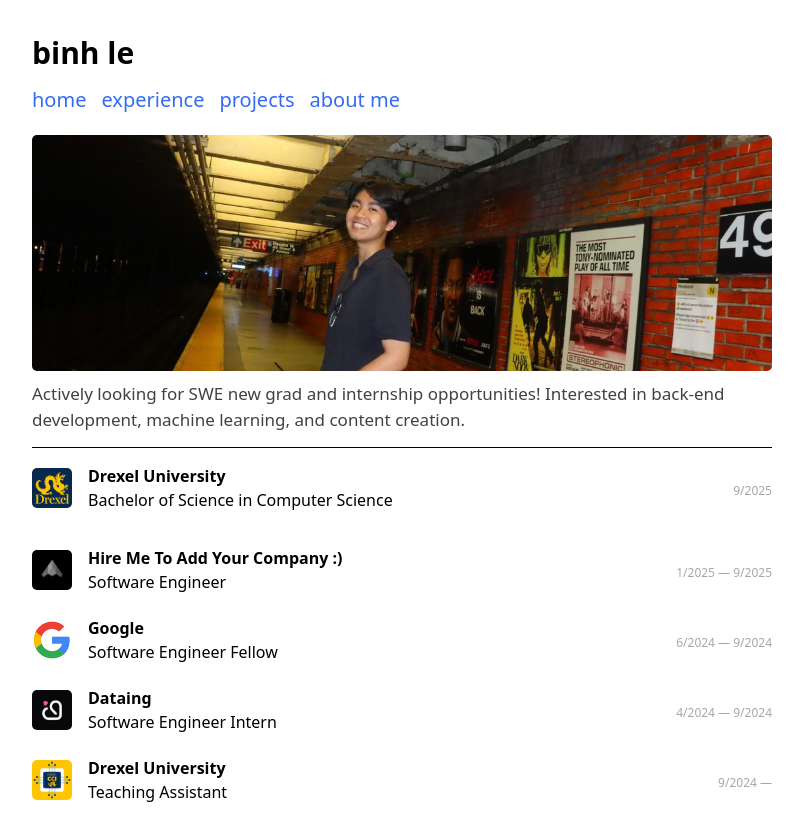
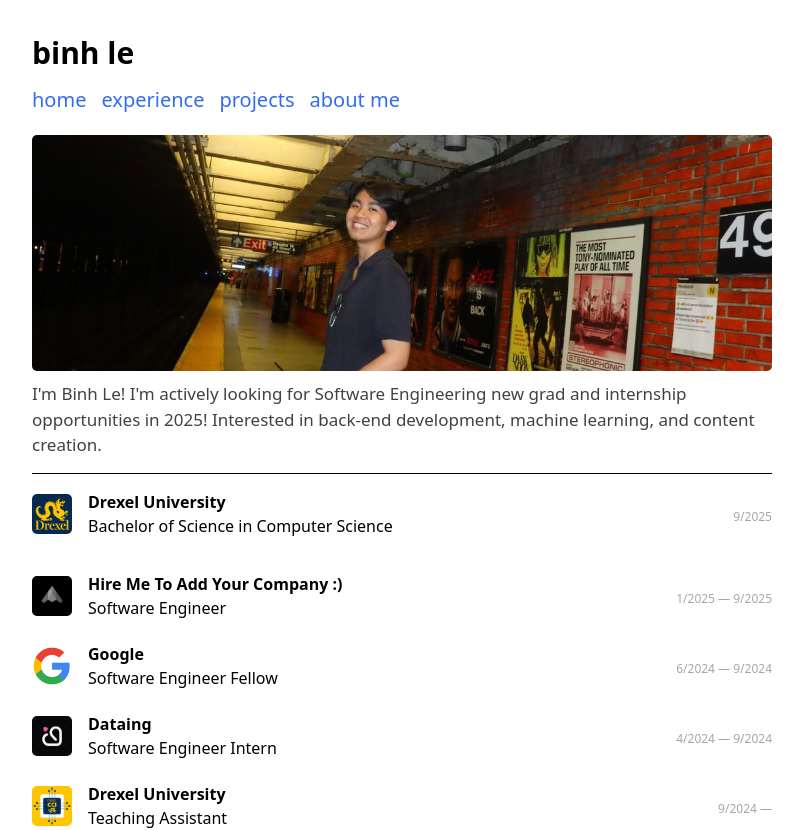
Before and after one commit to BinhL3/binhl3.github.io, a React (Vite) app: page / in a window 1280 px wide. Shown: the top 830 px of the page, without its empty margins (238-1041 px from the left). Built offline with nearby package versions, Linux system fonts and the light colour scheme.

Commit message:
edited text

```diff
--- a/src/App.jsx
+++ b/src/App.jsx
@@ -10,9 +10,9 @@ function App() {
       <Header></Header>
       <img className="header-image" src="assets/nycsubway.jpg"></img>
       <p>
-        Actively looking for SWE new grad and internship opportunities!
-        Interested in back-end development, machine learning, and content
-        creation.
+        I'm Binh Le! I'm actively looking for Software Engineering new grad and
+        internship opportunities in 2025! Interested in back-end development,
+        machine learning, and content creation.
       </p>
       <hr style={{ border: "none", height: "1px", backgroundColor: "black" }} />
       <div className="experience" style={{ marginBottom: "1.75em" }}>
```
